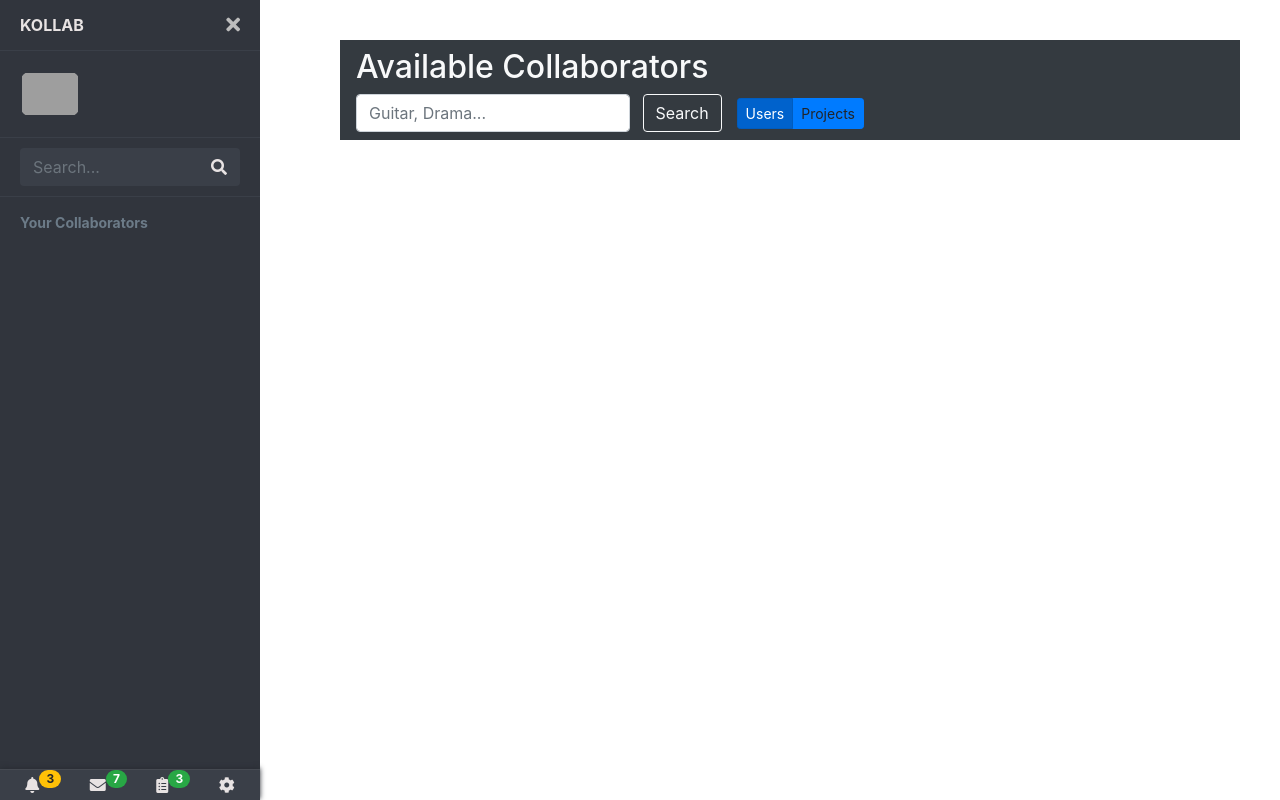
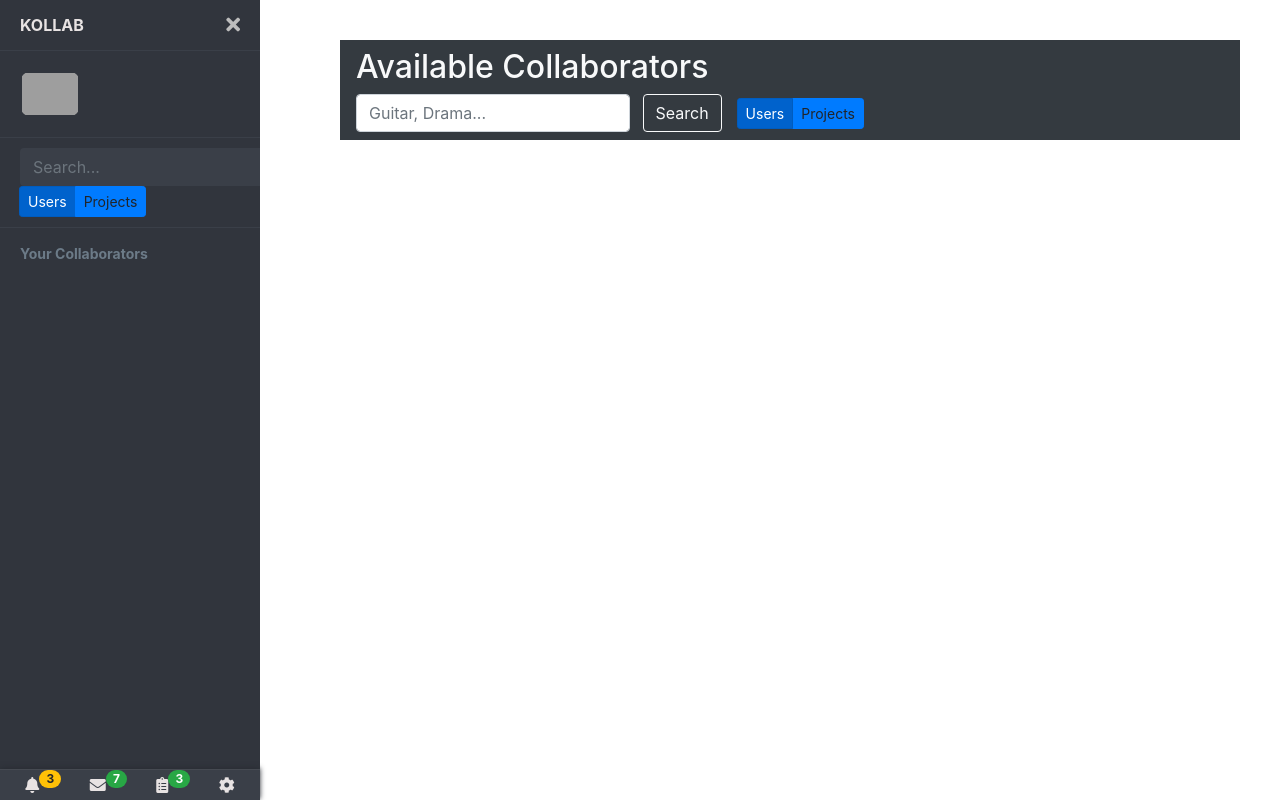
Before and after one commit to adamcunliffe/Kollab, a Django app: template templates/kollab/collaborators.html in a window 1280 px wide. Run offline with Django 3.2, Linux system fonts and the light colour scheme; the template is opened without the code that fills it, so the values that code supplies are empty; some libraries are stand-ins or nearby versions; grey boxes are pictures that could not be loaded.

Commit message:
search function added to sidebar!

```diff
--- a/templates/kollab/collaborators.html
+++ b/templates/kollab/collaborators.html
@@ -103,7 +103,7 @@
     </div>
 {% endfor %}
 {% endif %}
-{% endblock %}
+
   <!-- /.row -->
 
   <!-- Pagination -->
@@ -117,22 +117,6 @@
         crossorigin="anonymous"></script>
     <script src="https://maxcdn.bootstrapcdn.com/bootstrap/4.0.0/js/bootstrap.min.js" integrity="sha384-JZR6Spejh4U02d8jOt6vLEHfe/JQGiRRSQQxSfFWpi1MquVdAyjUar5+76PVCmYl"
         crossorigin="anonymous"></script>
-		<script type="text/javascript">
-$('#searchOption a').on('click', function(){
-    alert('hello')
-    var sel = $(this).data('title');
-    var tog = $(this).data('toggle');
-    $('#'+tog).prop('value', sel);
-
-    $('a[data-toggle="'+tog+'"]').not('[data-title="'+sel+'"]').removeClass('active').addClass('notActive');
-    $('a[data-toggle="'+tog+'"][data-title="'+sel+'"]').removeClass('notActive').addClass('active');
-})
-</script>
-
-</body>
 
 
-
-</html>
-</body>
-</html>
+   {% endblock %}
--- a/templates/kollab/profile-sidebar-base.html
+++ b/templates/kollab/profile-sidebar-base.html
@@ -55,12 +55,19 @@
       <div class="sidebar-search">
         <div>
           <div class="input-group">
-            <input type="text" class="form-control search-menu" placeholder="Search...">
+		   <form method='post' action="{% url 'searchtags' %}" class="form-inline">
+			{% csrf_token %}
+            <input name="search_query" type="text" class="form-control search-menu" placeholder="Search...">
             <div class="input-group-append">
-              <span class="input-group-text">
-                <i class="fa fa-search" aria-hidden="true"></i>
-              </span>
+                 <div class="input-group">
+    				<div id="searchOption" class="btn-group">
+    					<a class="btn btn-primary btn-sm active" data-toggle="happy" data-title="Users">Users</a>
+    					<a class="btn btn-primary btn-sm notActive" data-toggle="happy" data-title="Projects">Projects</a>
+    				</div>
+    				<input type="hidden" name="search_option" id="happy">
+    			</div>
             </div>
+			</form>
           </div>
         </div>
       </div>
@@ -197,5 +204,15 @@
 			{% endblock %}
 </div>
   <script type="text/javascript" src="/static/scripts/profile-sidebar-functionality.js"></script>
+  <script type="text/javascript">
+$('#searchOption a').on('click', function(){
+    var sel = $(this).data('title');
+    var tog = $(this).data('toggle');
+    $('#'+tog).prop('value', sel);
+
+    $('a[data-toggle="'+tog+'"]').not('[data-title="'+sel+'"]').removeClass('active').addClass('notActive');
+    $('a[data-toggle="'+tog+'"][data-title="'+sel+'"]').removeClass('notActive').addClass('active');
+})
+</script>
   </body>
    </html>
```
